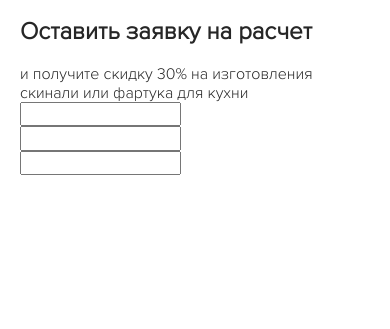
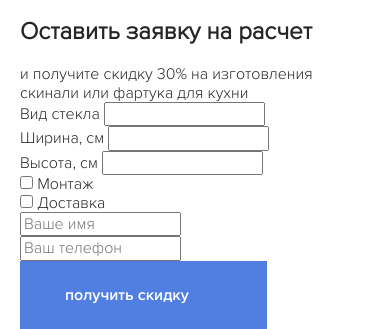
Before and after one commit to xapu33ma/skinali, a plain HTML site: page index.html in a window 390 px wide. Shown: the part 914-1243 px from the top of the page. Before the commit the page ends 1089 px from the top, so only its background shows below. Drawn offline with Linux system fonts and the light colour scheme; files that its build step writes are made by us from their sources; a script that the page names is missing.

Commit message:
верстка с формой

```diff
--- a/index.html
+++ b/index.html
@@ -62,27 +62,52 @@
     </header>
     <!-- /.header -->
     <main>
-        <section class="offer">
+        <section class="offer bg-econdary">
             <div class="container">
                 <div class="offer__block offer-block">
                     <h2 class="offer__title">Оставить заявку на расчет</h2>
                     <span class="offer__subtitle">и получите скидку 30% на изготовления скинали или фартука для кухни</span>
-                    <form action="#" class="form offer__form"></form>
+                    <form action="#" class="form offer__form">
                     <div class="form__row">
                         <div class="form__group">
-                            <label for="" class="form__label"></label>
+                            <label for="" class="form__label">Вид стекла</label>
                             <input type="text" class="input form__input">
                         </div>
                         <div class="form__group">
-                            <label for="" class="form__label"></label>
+                            <label for="" class="form__label">Ширина, см</label>
                             <input type="text" class="input form__input">
                         </div>
                         <div class="form__group">
-                            <label for="" class="form__label"></label>
+                            <label for="" class="form__label">Высота, см</label>
                             <input type="text" class="input form__input">
                         </div>
                     </div>
-                     </div>
+                    <div class="form__row form__row-checkbox">
+                       <div class="form__checkbox">
+                        <input type="checkbox" class="checkbox" id="install">
+                           <label class="checkbox-label" for="install">
+                               Монтаж
+                            </label>
+                        </div>
+                       <div class="form__checkbox">
+                        <input type="checkbox" class="checkbox" id="delivery">
+                           <label class="checkbox-label" for="delivery">
+                               Доставка
+                            </label>
+                        </div>
+                    </div>
+                    <div class="form__row">
+                        <div class="form__group">
+                             <input type="text" placeholder="Ваше имя">
+                        </div>
+                        <div class="form__group">
+                             <input type="tel" placeholder="Ваш телефон">
+                        </div>
+                        <div class="form__group">
+                             <input type="text" class="button form__button" value="получить скидку">
+                        </div>
+                    </div>
+                    </form>
                      <!-- /.form__row -->
                 </div>
                 <!-- /.offer__block offer-block -->
--- a/sass/_colors.sass
+++ b/sass/_colors.sass
@@ -1,3 +1,4 @@
 $text-color: #262626
 $text-color-light: #7b7b79
 $primary: #507fe1
+$bg-secondary: #f1f1f1
--- a/sass/_interface.sass
+++ b/sass/_interface.sass
@@ -16,6 +16,28 @@ body
     color: #ffffff
     background-color: $primary
     +bold
+.bg-secondary
+    background: $bg-secondary
+.input
+    height: 80px
+    padding-left: 30px
+    border: 1px solid #dddddd
+input[type="checkbox"]
+    display: none
+    &:checked + label:before
+           background-color: $primary
+    &-label
+      display: flex
+      align-items: center
+      margin-right: 40px
+      &:hover
+         cursor: pointer
+      &:before
+        content: ''
+        width: 30px
+        height: 30px
+        border: 1px solid #dddddd
+        margin-right: 20px
 @media ( max-width: 576px )
     .button-o
         font-size: 10px
--- a/sass/blocks/_hero.sass
+++ b/sass/blocks/_hero.sass
@@ -7,7 +7,6 @@
     &__title
         font-size: 30px
         margin-bottom: 40px
-
     &__subtitle
         margin-bottom: 67px
         font-size: 30px
--- /dev/null
+++ b/sass/blocks/_offer.sass
@@ -0,0 +1,57 @@
+.offer
+    padding: 129px 0
+  &-block
+    background-color: #fff
+    box-shadow: 0 15px 25px rgba(0, 0, 0, 0.1)
+    padding: 80px
+    margin-top: -200px
+  &__title
+      font-size: 25px
+      text-transform: uppercase
+      +bold
+      margin-bottom: 20px
+  &__subtitle
+      display: block
+      font-size: 21px
+      margin-bottom: 48px
+.form
+   &__row
+       display: flex
+       align-items: center
+       max-width: 900px
+       margin-bottom: 25 px
+       &:last-child
+           margin-bottom: 0
+   &__label
+       display: block
+       font-size: 17px
+       margin-bottom: 15px
+   &__group
+       flex-basis: 33.33%
+   &__input
+       width: 100%
+       border-right: none
+       &:last-child
+           border-right-width: 1px
+    &__button
+        height: 80px
+        width: 100%
+@media ( max-width: 1199px  )
+    .offer
+      &-block
+        background-position: center right -120px
+@media ( max-width: 768px )
+    .offer
+      &-block
+        background: none
+        background-color: #ffffff
+    .form
+      &__row
+        flex-direction: column
+      &-checkbox
+        flex-direction: row
+      &__group
+        flex-basis: 100%
+        width: 100%
+      &__input
+        margin-bottom: 20px
--- a/sass/style.sass
+++ b/sass/style.sass
@@ -2,5 +2,6 @@
 @import 'fonts'
 @import 'grid'
 @import 'blocks/hero'
-@import 'blocks/_navbar'
+@import 'blocks/navbar'
 @import 'interface'
+@import 'blocks/offer'
```
Also changed, not shown: img/hero/hero-bg.jpg.
